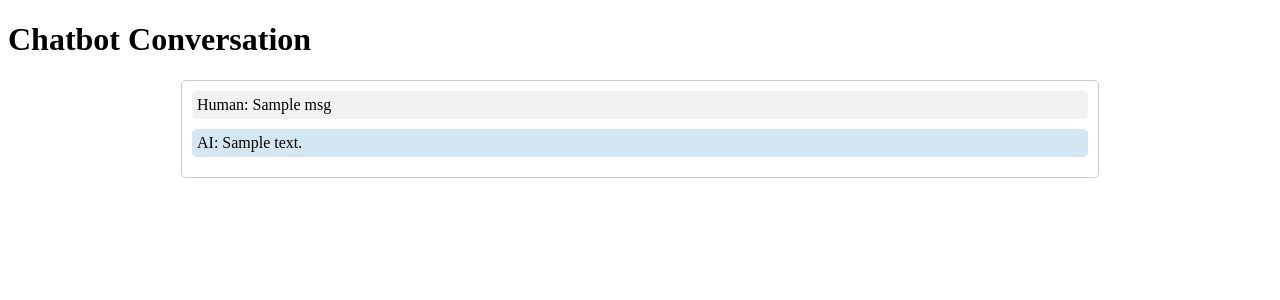
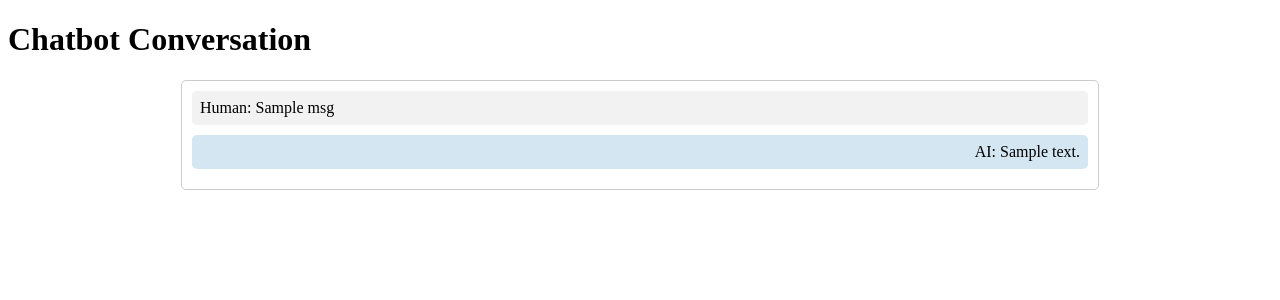
Before and after one commit to arjunmadavoor/whatsapp_webhook, a Django app: template home/templates/home.html in a window 1280 px wide. Shown: the top 300 px of the page. Run offline with Django 4.2, Linux system fonts and the light colour scheme; the template is opened without the code that fills it: most values are stand-ins (such as "Sample title", 1, 10 or a date in 2020); data that the repository does not hold is empty.

```diff
--- a/home/templates/home.html
+++ b/home/templates/home.html
@@ -16,14 +16,15 @@
 		.chatbox .question {
 			background-color: #f2f2f2;
 			margin-bottom: 10px;
-			padding: 5px;
+			padding: 8px;
 			border-radius: 5px;
 		}
 		.chatbox .answer {
 			background-color: #d4e6f1;
 			margin-bottom: 10px;
-			padding: 5px;
+			padding: 8px;
 			border-radius: 5px;
+            text-align: right;
 		}
 	</style>
 </head>
@@ -32,8 +33,8 @@
 	<div class="chatbox">
 		{% for data in chat_data %}
             {% for msg in data.question_data %}
-                <div class="question">Human: {{ msg.question }}</div>
-                <div class="answer">AI: {{ msg.answer }}</div>
+                <div class="question">Human:    {{ msg.question }}</div>
+                <div class="answer">AI:     {{ msg.answer }}</div>
             {% endfor %}
 		{% endfor %}
 	</div>
```
